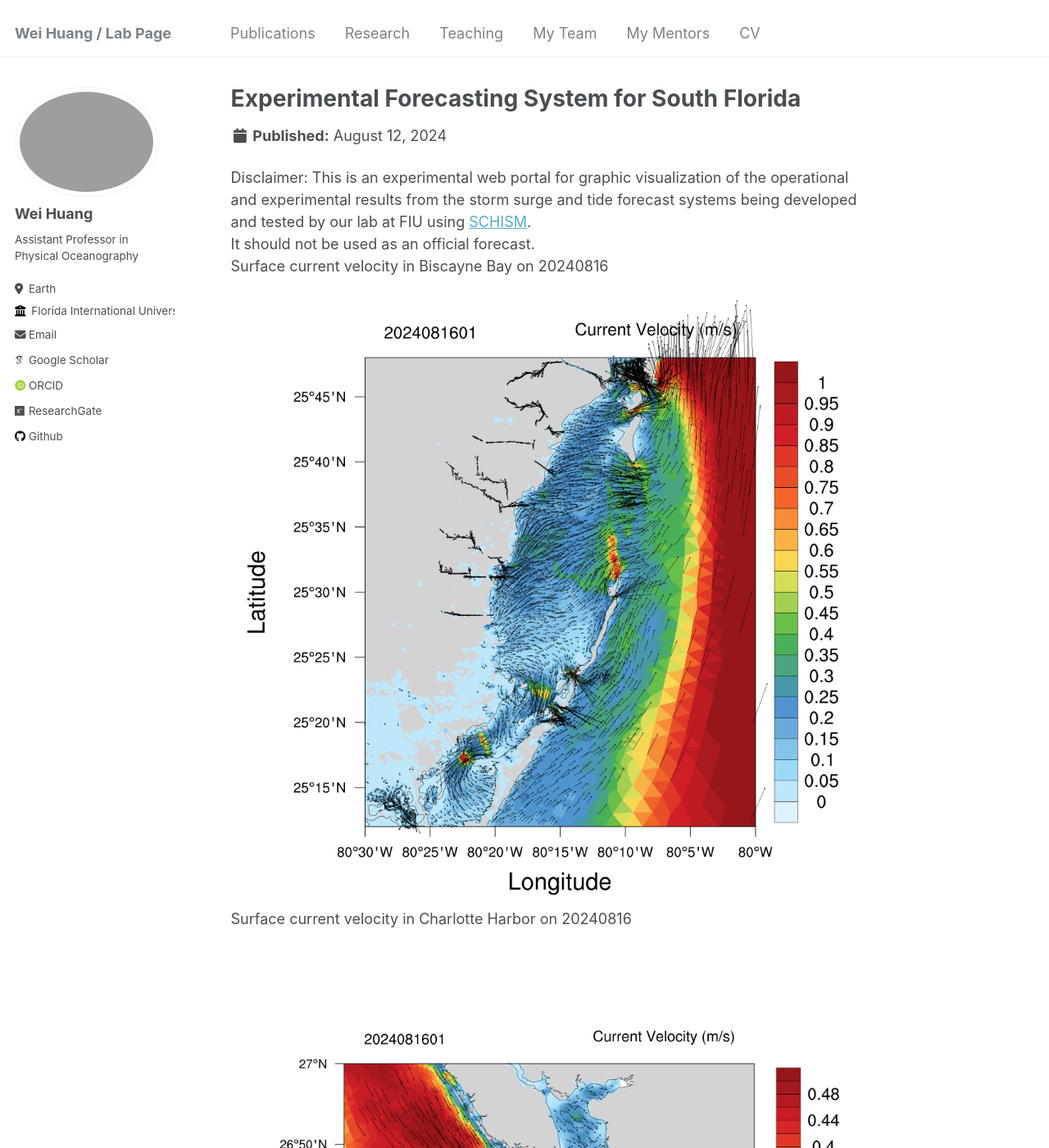
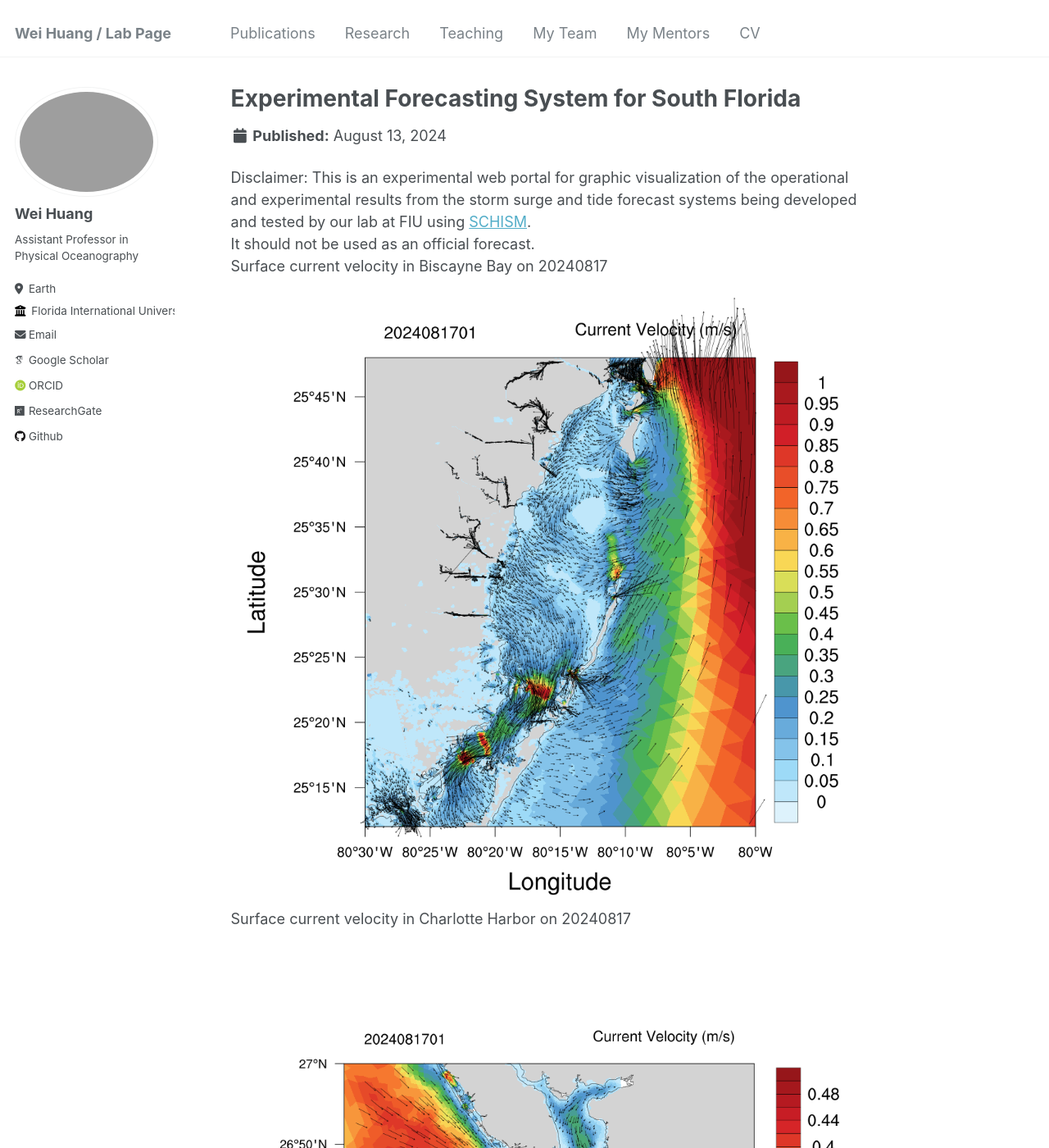
Before and after one commit to huang96169/huang96169.github.io, a Jekyll site: the page built from _research/research-1.md, in a window 1280 px wide and 1400 px high. Shown: the whole window at 82% size. Built offline with Jekyll 4.4.1, drawn with Linux system fonts in a browser that asks for light colours; some web fonts are replaced; some of the changed text lies outside the part shown.

Commit message:
replaced research_uv1.gif research_salt1.gif research_temp1.gif and replaced research_elev2.gif research_uv2.gif research_salt2.gif research_temp2.gif

```diff
--- a/_research/research-1.md
+++ b/_research/research-1.md
@@ -1,7 +1,7 @@
 ---
 title: "Experimental Forecasting System for South Florida"
-short: Surface current velocity of South Florida from 20240812 to 20240816
-date: 2024-08-12
+short: Surface current velocity of South Florida from 20240813 to 20240817
+date: 2024-08-13
 short1: "Disclaimer: This is an experimental web portal for graphic visualization of the operational and experimental results from the storm surge and tide forecast systems being developed and tested by our lab at FIU using [SCHISM](https://ccrm.vims.edu/schismweb/). It should not be used as an official forecast."
 excerpt: "<img src='/images/research_uv1.gif'>"
 collection: research
@@ -10,11 +10,11 @@ collection: research
 Disclaimer:
 This is an experimental web portal for graphic visualization of the operational and experimental results from the storm surge and tide forecast systems being developed and tested by our lab at FIU using [SCHISM](https://ccrm.vims.edu/schismweb/).<br/>
 It should not be used as an official forecast.<br/>
-Surface current velocity in Biscayne Bay on 20240816<br/>
+Surface current velocity in Biscayne Bay on 20240817<br/>
 <img src='/images/research_Bbay.png'>
-Surface current velocity in Charlotte Harbor on 20240816<br/>
+Surface current velocity in Charlotte Harbor on 20240817<br/>
 <img src='/images/research_Cbay.png'>
-Surface current velocity in Tampa Bay on 20240816<br/>
+Surface current velocity in Tampa Bay on 20240817<br/>
 <img src='/images/research_Tbay.png'>
 The map below showns observational stations used for validating the model's results, as well as the horizontal grid. <br/>
 The horizontal grid for SCHISM in simulating Biscayne Bay in South Florida, using flexible resolution resolving levees and canals (1-2 m), watershed rural and urban areas (30m-50m) and coastal ocean (500m-5km).<br/>
```
Also changed, not shown: _research/research-2.md (+6 -6 lines), images/research_Bbay.png, images/research_Cbay.png, images/research_Tbay.png, images/research_maxelev2.gif, 1 other file.
